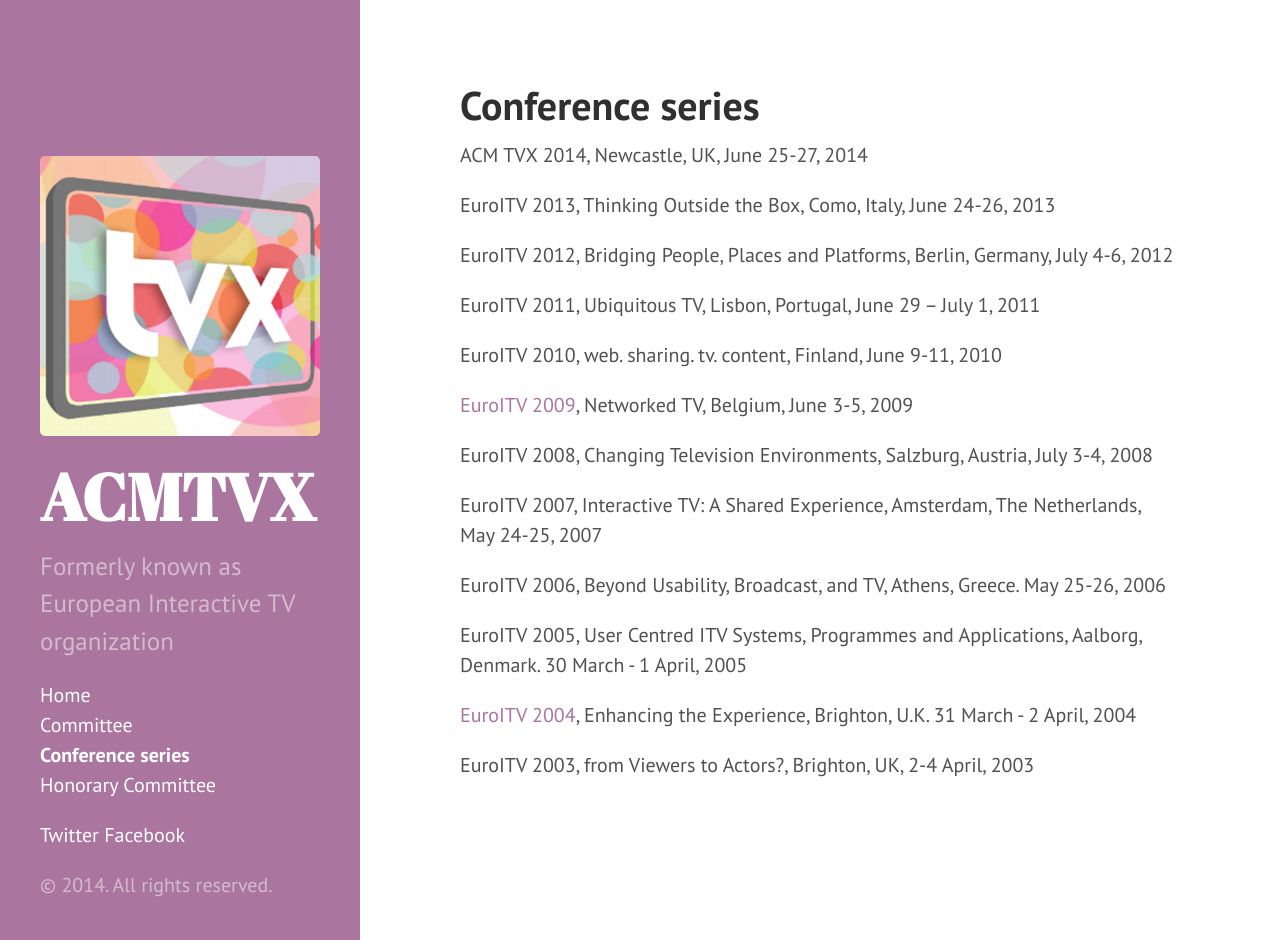
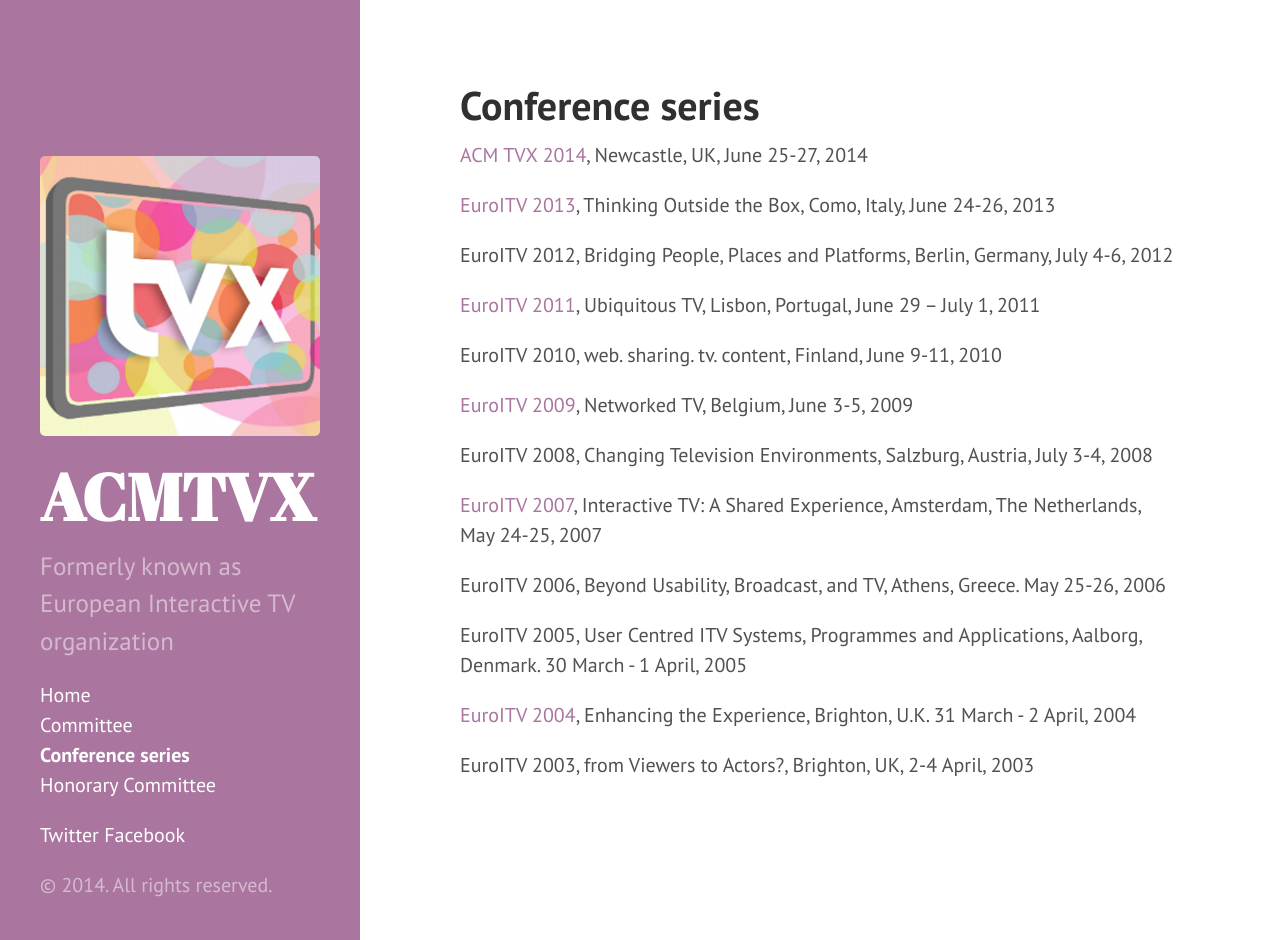
Before and after one commit to acmtvx/www, a Jekyll site: the page built from conference_series.md, in a window 1280 px wide and 940 px high. Built offline with Jekyll 4.4.1, drawn with Linux system fonts in a browser that asks for light colours; Markdown is read by kramdown in place of the engine named in the settings; part of the change alters nothing that is shown.

```diff
--- a/conference_series.md
+++ b/conference_series.md
@@ -3,13 +3,13 @@ layout: page
 title: Conference series
 ---
 
-ACM TVX 2014, Newcastle, UK, June 25-27, 2014
+[ACM TVX 2014](http://tvx2014.com/), Newcastle, UK, June 25-27, 2014
 
-EuroITV 2013, Thinking Outside the Box, Como, Italy, June 24-26, 2013
+[EuroITV 2013](http://www.euro-itv.org/), Thinking Outside the Box, Como, Italy, June 24-26, 2013
 
 EuroITV 2012, Bridging People, Places and Platforms, Berlin, Germany, July 4-6, 2012
 
-EuroITV 2011, Ubiquitous TV, Lisbon, Portugal, June 29 – July 1, 2011
+[EuroITV 2011](http://euroitv2011.ulusofona.pt/), Ubiquitous TV, Lisbon, Portugal, June 29 – July 1, 2011
 
 EuroITV 2010, web. sharing. tv. content, Finland, June 9-11, 2010
 
@@ -17,7 +17,7 @@ EuroITV 2010, web. sharing. tv. content, Finland, June 9-11, 2010
 
 EuroITV 2008, Changing Television Environments, Salzburg, Austria, July 3-4, 2008
 
-EuroITV 2007, Interactive TV: A Shared Experience, Amsterdam, The Netherlands, May 24-25, 2007
+[EuroITV 2007](http://homepages.cwi.nl/~garcia/euroitv2007/EuroITV-2007.html), Interactive TV: A Shared Experience, Amsterdam, The Netherlands, May 24-25, 2007
 
 EuroITV 2006, Beyond Usability, Broadcast, and TV, Athens, Greece. May 25-26, 2006
 
```
